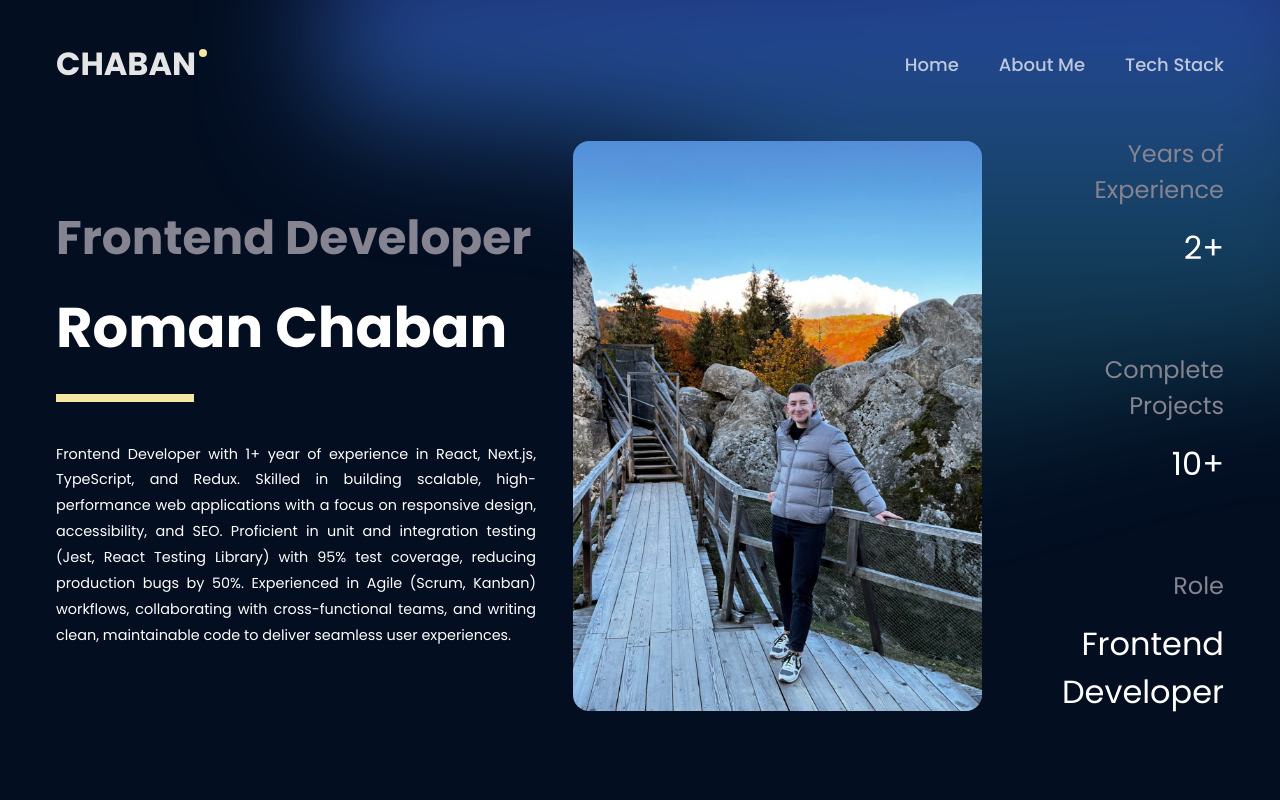
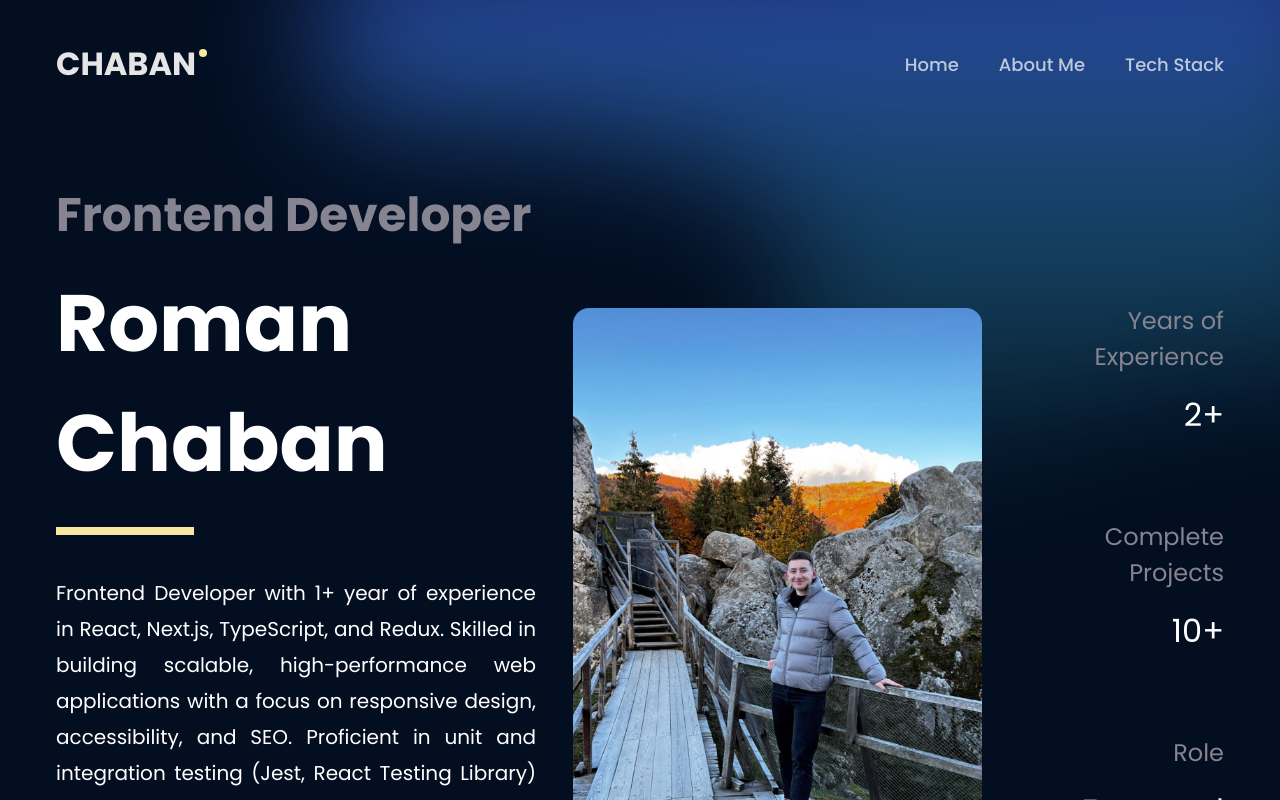
Before and after one commit to Roman-Chaban/Frontend_Dev, a Next.js app: page / in a window 1280 px wide. Shown: the top 800 px of the page. Built offline with nearby package versions, Linux system fonts and the light colour scheme.

Commit message:
Added new media into Header and Hero sections, fixed styles bugs.

```diff
--- a/src/widgets/Header/ui/Header.tsx
+++ b/src/widgets/Header/ui/Header.tsx
@@ -8,7 +8,7 @@ import Image from "next/image";
 
 const Header: FC = () => {
    return (
-      <header className='relative mx-auto h-full w-full px-[5rem] pt-[2.5rem] max-[90rem]:px-[3.5rem]'>
+      <header className='relative mx-auto h-full w-full px-[7.5rem] pt-[2.5rem] max-[90rem]:px-[3.5rem]'>
          <Container tag='div' className=''>
             <HeaderLogo />
             <HeaderNav />
--- a/src/widgets/Hero/ui/Hero.tsx
+++ b/src/widgets/Hero/ui/Hero.tsx
@@ -6,11 +6,13 @@ import { HeroAbout } from "./HeroAbout";
 
 const Hero: FC = () => {
    return (
-      <div className='relative mx-auto flex items-center justify-between px-[5rem] pt-[5.75rem] pb-[7.5rem] max-[90rem]:px-[3.5rem] max-[90rem]:pt-[3rem]'>
-         <HeroInformation />
-         <HeroBanner />
-         <HeroAbout />
-      </div>
+      <section>
+         <div className='relative mx-auto flex items-center justify-between px-[7.5rem] pt-[5.75rem] pb-[7.5rem] max-[90rem]:px-[3.5rem] max-[68.75rem]:pt-[3.5rem]'>
+            <HeroInformation />
+            <HeroBanner />
+            <HeroAbout />
+         </div>
+      </section>
    );
 };
 
--- a/src/widgets/Hero/ui/HeroBanner.tsx
+++ b/src/widgets/Hero/ui/HeroBanner.tsx
@@ -6,7 +6,8 @@ const HeroBanner: FC = () => {
    return (
       <div className='relative right-[5rem] z-50 max-[71.875rem]:right-[3rem]'>
          <Image
-            className='max-h-[100%] max-w-[100%] rounded-2xl'
+            priority
+            className='max-h-[100%] max-w-[115%] rounded-2xl max-[90rem]:max-w-[100%]'
             src={"/hero/profile.jpg"}
             alt='Profile Image'
             width={800}
--- a/src/widgets/Hero/ui/HeroInformation.tsx
+++ b/src/widgets/Hero/ui/HeroInformation.tsx
@@ -10,10 +10,10 @@ const HeroInformation: FC = () => {
                <span className='inline-block pb-[0.75rem] text-[2.9375rem] font-bold text-[#868490] max-[71.875rem]:text-[2rem]'>
                   {item.role}
                </span>
-               <h1 className='relative pb-[2rem] text-[5rem] font-bold text-white after:absolute after:bottom-0 after:left-0 after:inline-block after:h-[0.5rem] after:w-[8.625rem] after:bg-[#f8e7a1] after:content-[""] max-[90rem]:text-[3.5rem] max-[71.875rem]:text-[3rem]'>
+               <h1 className='relative pb-[2rem] text-[5rem] font-bold text-white after:absolute after:bottom-0 after:left-0 after:inline-block after:h-[0.5rem] after:w-[8.625rem] after:bg-[#f8e7a1] after:content-[""] max-[75rem]:text-[3.5rem] max-[71.875rem]:text-[3rem]'>
                   {item.fullname}
                </h1>
-               <p className='pt-[2.5rem] text-justify text-[1.25rem] leading-[180%] text-white max-[90rem]:max-w-[30rem] max-[90rem]:text-[0.9rem]'>
+               <p className='pt-[2.5rem] text-justify text-[1.25rem] leading-[180%] text-white max-[90rem]:max-w-[30rem] max-[75rem]:text-[0.9rem]'>
                   {item.about}
                </p>
             </Fragment>
```
